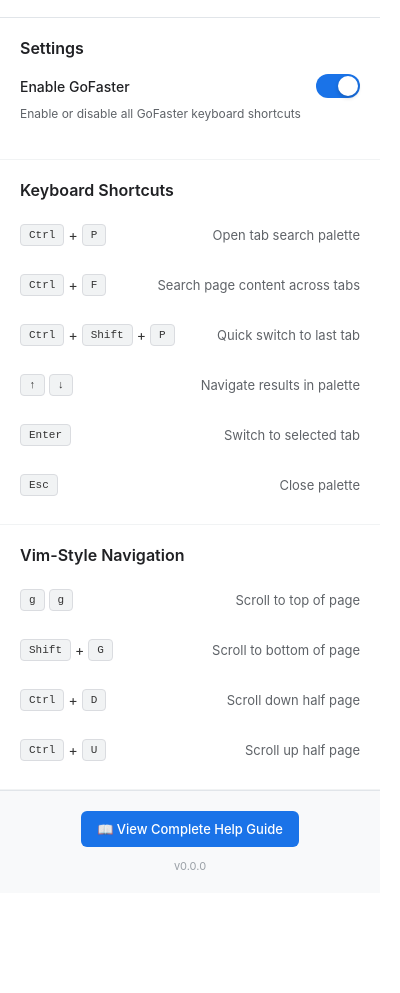
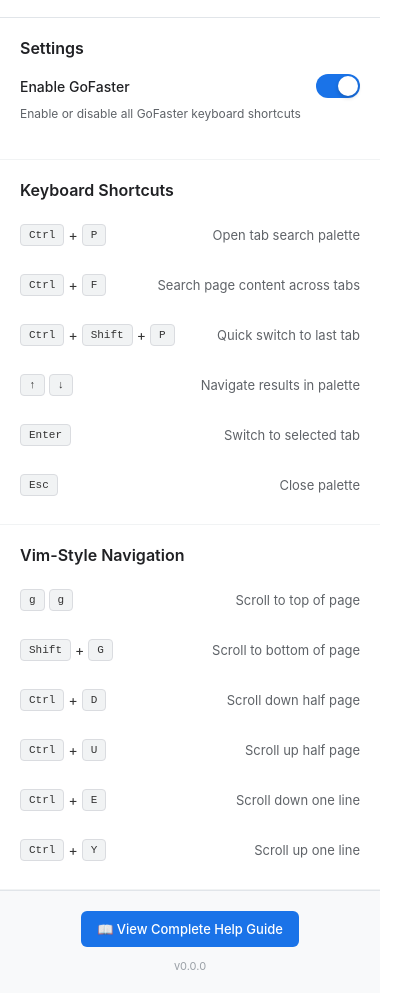
Before and after one commit to ao/gofaster, a browser extension: page popup/popup.html in a window 400 px wide. Shown: the part 72-1065 px from the top of the page. Before the commit the page ends 965 px from the top, so only its background shows below. Drawn offline with Linux system fonts and the light colour scheme.

Commit message:
fix: add missing Ctrl+E and Ctrl+Y vim shortcuts to popup help
- Add Ctrl+E (scroll down one line) to vim shortcuts section
- Add Ctrl+Y (scroll up one line) to vim shortcuts section
- Complete the vim-style navigation reference in popup interface

```diff
--- a/popup/popup.html
+++ b/popup/popup.html
@@ -93,6 +93,18 @@
                 </div>
                 <div class="shortcut-description">Scroll up half page</div>
             </div>
+            <div class="shortcut-item">
+                <div class="shortcut-keys">
+                    <kbd>Ctrl</kbd> + <kbd>E</kbd>
+                </div>
+                <div class="shortcut-description">Scroll down one line</div>
+            </div>
+            <div class="shortcut-item">
+                <div class="shortcut-keys">
+                    <kbd>Ctrl</kbd> + <kbd>Y</kbd>
+                </div>
+                <div class="shortcut-description">Scroll up one line</div>
+            </div>
         </div>
     </div>
 
```
